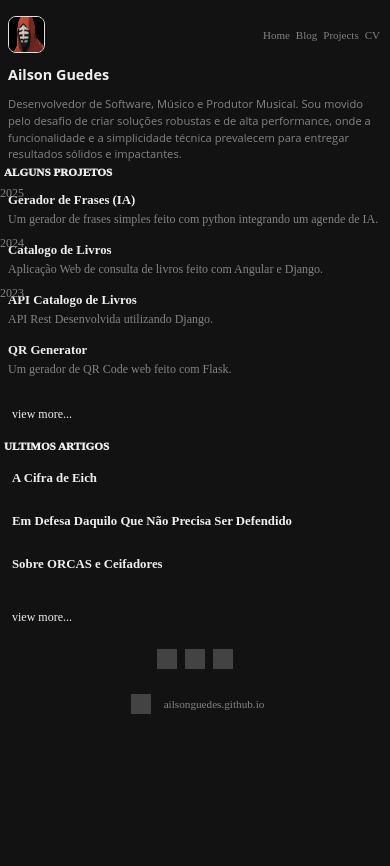
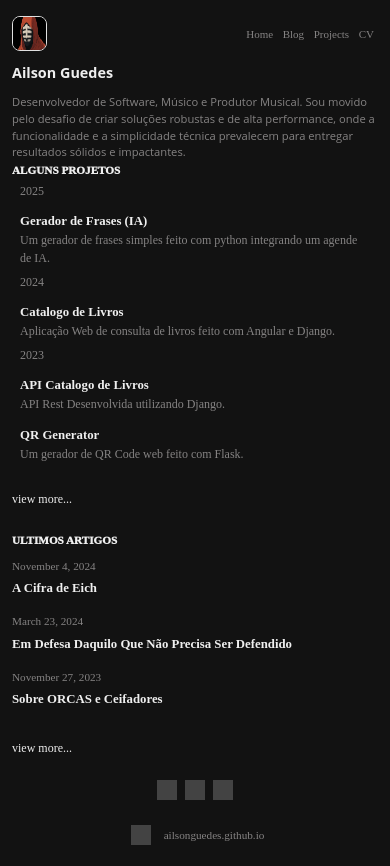
Before and after one commit to ailsonguedes/ailsonguedes.github.io, a React (Vite) app: page / in a window 390 px wide. Before the commit the page ends 844 px from the top, so only its background shows below. Built offline with nearby package versions, Linux system fonts and the light colour scheme; grey boxes are pictures that could not be loaded.

Commit message:
feat(build): nova build corrigindo erros de tela.

```diff
--- a/src/components/ArticleCard/ArticleCard.module.css
+++ b/src/components/ArticleCard/ArticleCard.module.css
@@ -16,7 +16,8 @@
     -webkit-align-items: center; /* WebKit */
     align-items: center;
     /* Margem superior para separar os cards, tirada do .articleLink antigo */
-    margin: 1rem 0rem 0 -7rem;
+    margin: 1rem 0rem 0 0;
+    margin-left: -1rem;
 }
 
 .articleLink{
@@ -65,8 +66,8 @@
 
     margin: 0;
     /* Espaço entre a data e o título/link */
-    margin-right: 0.5rem;
-    padding-right: 1rem;
+    margin-right: 1rem;
+    padding-right: -1rem;
 
     /* REMOVA: -webkit-transform: translateY(0.5em); e variações */
     /* REMOVA: transform: translateY(0.5em); */
@@ -74,6 +75,7 @@
     -webkit-font-smoothing: antialiased;
     -moz-osx-font-smoothing: grayscale;
     text-rendering: optimizeLegibility;
+    margin-left: -6.5rem;
 }
 
 /* ------------------- Coluna 2: Conteúdo (Título/Descrição Recuados) ------------------- */
@@ -144,18 +146,23 @@
 /* Mídia Queries para Responsividade */
 /* ------------------------------------------------------------------- */
 
-/* iPad 13" e tablets grandes */
+/* Tablets grandes e laptops pequenos (1024px - 1366px) */
 @media (max-width: 1366px) {
+    .articleCardContainer {
+        margin: 1rem 0 0 0;
+        margin-left: 0;
+    }
+
     .articleLink {
-        margin-left: 0.4rem;
+        margin-left: 0;
     }
 
     .articleDate {
-        flex: 0 0 5rem;
-        margin-right: 1.5rem;
-        margin-left: -1.5rem;
+        flex: 0 0 6rem;
+        margin-right: 1rem;
+        margin-left: 0;
         font-size: 0.85rem;
-        padding-right: 0.75rem;
+        width: 6rem;
     }
 
     .articleTitle {
@@ -164,60 +171,28 @@
 
     .articleDescription {
         font-size: 0.9rem;
-        width: 300px;
-        max-width: 300px;
-        margin-left: 0.3rem;
+        max-width: 100%;
+        margin-left: 0;
     }
 }
 
-/* iPad 11" e tablets médios */
-@media (max-width: 1194px) {
+/* Tablets landscape (iPad, etc.) - 768px a 1024px */
+@media (max-width: 1024px) {
+    .articleCardContainer {
+        margin: 1rem 0 0 0;
+        margin-left: 0;
+    }
+
     .articleLink {
-        margin-left: 0.4rem;
+        margin-left: 0;
     }
 
     .articleDate {
-        flex: 0 0 5rem;
-        margin-right: 1.5rem;
-        margin-left: -1.5rem;
+        flex: 0 0 5.5rem;
+        margin-right: 0.75rem;
+        margin-left: 0;
         font-size: 0.85rem;
-        padding-right: 0.75rem;
-    }
-}
-
-/* iPad padrão e iPad Mini landscape */
-@media (max-width: 1024px) {
-    .articleLink {
-        margin-left: 0.4rem;
-    }
-
-    .articleDate {
-        flex: 0 0 5rem;
-        margin-right: 1.5rem;
-        margin-left: -1.5rem;
-        font-size: 0.85rem;
-        padding-right: 0.75rem;
-    }
-
-    .articleTitle {
-        font-size: 0.95rem;
-    }
-
-    .articleDescription {
-        font-size: 0.9rem;
-        width: 300px;
-        max-width: 300px;
-        margin-left: 0.3rem;
-    }
-}
-
-/* Tablets pequenos e celulares grandes */
-@media (max-width: 768px) {
-    .articleDate {
-        flex: 0 0 5rem;
-        margin-right: 5rem;
-        margin-left: -2rem;
-        font-size: 0.8rem;
+        width: 5.5rem;
     }
 
     .articleTitle {
@@ -226,52 +201,121 @@
 
     .articleDescription {
         font-size: 0.85rem;
-        width: 250px;
-        max-width: 250px;
+        max-width: 100%;
+        margin-left: 0;
     }
 }
 
-/* Celulares */
+/* Tablets portrait e celulares grandes (640px - 768px) */
+@media (max-width: 768px) {
+    .articleCardContainer {
+        margin: 1rem 0 0 0;
+        margin-left: 0;
+    }
+
+    .articleLink {
+        margin-left: 0;
+    }
+
+    .articleDate {
+        flex: 0 0 4.5rem;
+        margin-right: 0.75rem;
+        margin-left: 0;
+        font-size: 0.8rem;
+        width: 4.5rem;
+    }
+
+    .articleTitle {
+        font-size: 0.875rem;
+    }
+
+    .articleDescription {
+        font-size: 0.8rem;
+        max-width: 100%;
+        margin-left: 0;
+        line-height: 1.4;
+    }
+}
+
+/* Celulares médios e grandes (480px - 640px) */
 @media (max-width: 640px) {
+    .articleCardContainer {
+        flex-direction: column; /* Empilha data e conteúdo em telas pequenas */
+        margin: 1rem 0 0 0;
+        margin-left: 0;
+        align-items: flex-start;
+    }
+
     .articleLink {
-        flex-direction: column; /* Empilha data e conteúdo em telas pequenas */
+        width: 100%;
         margin-left: 0;
     }
 
     .articleDate {
         flex-basis: auto;
+        flex-shrink: 0;
         padding-right: 0;
-        margin-bottom: 0.25rem;
+        margin-bottom: 0.5rem;
         margin-right: 0;
         margin-left: 0;
         text-align: left;
-        transform: translateY(0);
+        width: auto;
         font-size: 0.75rem;
     }
 
     .articleTitle {
         font-size: 0.85rem;
+        padding-bottom: 6px;
     }
 
     .articleDescription {
         font-size: 0.8rem;
-        width: 100%;
         max-width: 100%;
         margin-left: 0;
+        line-height: 1.4;
     }
 }
 
-/* Celulares pequenos */
+/* Celulares pequenos e médios (360px - 480px) */
 @media (max-width: 480px) {
+    .articleCardContainer {
+        margin: 0.875rem 0 0 0;
+    }
+
     .articleDate {
         font-size: 0.7rem;
+        margin-bottom: 0.4rem;
     }
 
     .articleTitle {
         font-size: 0.8rem;
+        padding-bottom: 5px;
     }
 
     .articleDescription {
         font-size: 0.75rem;
+        line-height: 1.35;
     }
 }
+
+/* Celulares muito pequenos (até 360px) */
+@media (max-width: 360px) {
+    .articleCardContainer {
+        margin: 0.75rem 0 0 0;
+    }
+
+    .articleDate {
+        font-size: 0.65rem;
+        margin-bottom: 0.35rem;
+    }
+
+    .articleTitle {
+        font-size: 0.75rem;
+        padding-bottom: 4px;
+    }
+
+    .articleDescription {
+        font-size: 0.7rem;
+        line-height: 1.3;
+    }
+}
--- a/src/components/ArticlesSection/ArticlesSection.module.css
+++ b/src/components/ArticlesSection/ArticlesSection.module.css
@@ -3,61 +3,55 @@
 /* ------------------------------------------------------------------- */
 
 .articlesContainer {
-    /* --- A MÁGICA (Sincronizado com .navContainer) --- */
-    max-width: 800px;
+    /* --- A MÁGICA (Sincronizado com .heroContainer) --- */
+    /* 1. Define a mesma largura máxima do Hero */
+    max-width: 550px;
+    /* 2. Centraliza o container */
     margin-left: auto;
     margin-right: auto;
-
     /* Box-sizing para compatibilidade cross-browser */
     box-sizing: border-box;
     -webkit-box-sizing: border-box;
     -moz-box-sizing: border-box;
-
-    /* Usa o mesmo padding lateral (essencial para o alinhamento) */
-    padding: 1rem 1rem;
-    margin-left: 21rem;
+    /* 3. Usa o mesmo padding lateral do Hero (essencial para o alinhamento) */
+    padding: 1rem 2rem;
     /* Espaçamento abaixo do NavBar */
     margin-top: 1rem;
 }
 
 .sectionTitle {
-    /* Adaptação direta de .sectionTitle */
     font-size: 0.9rem;
     font-weight: 1000;
     color: var(--cor-texto-secundario);
     display: block;
     width: 100%;
-    margin-top: -10px;
+    margin-top: -1px;
 
     text-align: left;
 
-    /* Recuo idêntico ao dos projetos */
-    margin-left: 9.5rem;
-    width: 40%;
-
+    /* Título alinhado com o conteúdo do Hero (padding do container já posiciona corretamente) */
+    margin-left: 0;
     margin-bottom: 1rem;
 }
 
 .cardGrid {
-    /* Adaptação direta de .cardGrid */
+    /* Garante que os artigos fiquem em coluna, um abaixo do outro */
     display: block;
     width: 100%;
     text-align: left;
-
     /* Alinhado com o conteúdo do Hero */
-    margin-left: 7.5rem;
+    margin-left: -1rem;
     /* Espaçamento grande entre os artigos individuais */
     gap: 1rem;
 }
 
 .sectionViewMoreLink {
-    /* Adaptação direta de .sectionViewMoreLink */
     display: block;
     text-align: left;
     width: auto;
 
     /* Alinhado com o conteúdo do Hero */
-    margin-left: 9.5rem;
+    margin-left: 0;
 
     margin-top: 1rem;
     padding-left: 0;
@@ -81,110 +75,92 @@
 /* Mídia Queries para Responsividade */
 /* ------------------------------------------------------------------- */
 
-/* iPad 13" e tablets grandes */
+/* Tablets grandes e laptops pequenos (1024px - 1366px) */
 @media (max-width: 1366px) {
     .articlesContainer {
         padding: 1rem 1rem;
-        margin-left: auto;
-        margin-right: auto;
         margin-top: 1.5rem;
         max-width: 600px;
     }
 
     .sectionTitle {
         font-size: 0.85rem;
-        margin-left: 1rem;
-        width: auto;
-        margin-bottom: -1rem;
+        margin-left: 0;
+        margin-bottom: 1rem;
     }
 
     .cardGrid {
-        margin-left: -3rem;
+        margin-left: 0;
         width: 100%;
     }
 
     .sectionViewMoreLink {
-        margin-left: 0.5rem;
-        padding-left: 1rem;
-        width: auto;
+        margin-left: 0;
+        font-size: 0.85rem;
         margin-top: 1.8rem;
     }
 }
 
-/* iPad 11" e tablets médios */
-@media (max-width: 1194px) {
-    .articlesContainer {
-        padding: 1rem 1rem;
-        margin-left: auto;
-        margin-right: auto;
-        margin-top: 1.5rem;
-        max-width: 600px;
-    }
-}
-
-/* iPad padrão e iPad Mini landscape */
+/* Tablets landscape (iPad, etc.) - 768px a 1024px */
 @media (max-width: 1024px) {
     .articlesContainer {
         padding: 1rem 1rem;
-        margin-left: auto;
-        margin-right: auto;
         margin-top: 1.5rem;
         max-width: 600px;
     }
 
     .sectionTitle {
         font-size: 0.85rem;
-        margin-left: 1rem;
-        width: auto;
-        margin-bottom: -1rem;
+        margin-left: 0;
+        margin-bottom: 1rem;
     }
 
     .cardGrid {
-        margin-left: -3rem;
+        margin-left: 0;
         width: 100%;
     }
 
     .sectionViewMoreLink {
-        margin-left: 0.5rem;
-        padding-left: 1rem;
-        width: auto;
+        margin-left: 0;
+        font-size: 0.85rem;
         margin-top: 1.8rem;
     }
 }
 
-/* Tablets pequenos e celulares grandes */
+/* Tablets portrait e celulares grandes (640px - 768px) */
 @media (max-width: 768px) {
     .articlesContainer {
-        padding: 1rem 0.75rem;
+        padding: 1rem 1rem;
         margin-top: 1rem;
+        max-width: 100%;
     }
 
     .sectionTitle {
         font-size: 0.8rem;
-        margin-left: 0.5rem;
+        margin-left: 0;
     }
 
     .cardGrid {
-        margin-left: 0.5rem;
+        margin-left: 0;
+        width: 100%;
     }
 
     .sectionViewMoreLink {
-        margin-left: 0.5rem;
+        margin-left: 0;
         font-size: 0.85rem;
     }
 }
 
-/* Celulares */
+/* Celulares médios e grandes (480px - 640px) */
 @media (max-width: 640px) {
     .articlesContainer {
-        padding: 0.75rem 0.5rem;
+        padding: 0.75rem 0.75rem;
         margin-top: 0.75rem;
+        max-width: 100%;
     }
 
     .sectionTitle {
         font-size: 0.75rem;
-        text-align: left;
-        width: 100%;
         margin-left: 0;
         margin-bottom: 0.5rem;
     }
@@ -196,16 +172,15 @@
 
     .sectionViewMoreLink {
         margin-left: 0;
-        padding-left: 0.5rem;
         font-size: 0.8rem;
-        width: auto;
     }
 }
 
-/* Celulares pequenos */
+/* Celulares pequenos e médios (360px - 480px) */
 @media (max-width: 480px) {
     .articlesContainer {
-        padding: 0.5rem 0.25rem;
+        padding: 0.5rem 0.75rem;
+        max-width: 100%;
     }
 
     .sectionTitle {
@@ -216,3 +191,19 @@
         font-size: 0.75rem;
     }
 }
+
+/* Celulares muito pequenos (até 360px) */
+@media (max-width: 360px) {
+    .articlesContainer {
+        padding: 0.5rem 0.5rem;
+        max-width: 100%;
+    }
+
+    .sectionTitle {
+        font-size: 0.65rem;
+    }
+
+    .sectionViewMoreLink {
+        font-size: 0.7rem;
+    }
+}
--- a/src/components/Footer/Footer.module.css
+++ b/src/components/Footer/Footer.module.css
@@ -146,7 +146,8 @@
     }
 
     .footerInnerWrapper {
-        padding: 0 0.75rem;
+        padding: 0 1rem;
+        max-width: 100%;
     }
 
     .footerText {
@@ -156,13 +157,20 @@
 
 /* Tablets pequenos e celulares grandes */
 @media (max-width: 768px) {
+    .footerContainer {
+        padding: 2rem 1rem;
+    }
+
     .footerInnerWrapper {
         flex-direction: column; /* Empilha os containers em telas menores */
         gap: 1.5rem;
+        padding: 0 1rem;
     }
 
     .footerLeftContainer {
         order: 2; /* Move o link principal para baixo em mobile */
+        justify-content: center;
+        width: 100%;
     }
 
     .footerRightContainer {
--- a/src/components/Hero/Hero.module.css
+++ b/src/components/Hero/Hero.module.css
@@ -40,7 +40,7 @@
 /* Mídia Queries para Responsividade */
 /* ------------------------------------------------------------------- */
 
-/* iPad 13" e tablets grandes */
+/* Tablets grandes e laptops pequenos (1024px - 1366px) */
 @media (max-width: 1366px) {
   .heroContainer {
     max-width: 600px;
@@ -57,16 +57,7 @@
   }
 }
 
-/* iPad 11" e tablets médios */
-@media (max-width: 1194px) {
-  .heroContainer {
-    max-width: 600px;
-    padding: 0 1rem;
-    margin-top: 1.5rem;
-  }
-}
-
-/* iPad padrão e iPad Mini landscape */
+/* Tablets landscape (iPad, etc.) - 768px a 1024px */
 @media (max-width: 1024px) {
   .heroContainer {
     max-width: 600px;
@@ -83,9 +74,10 @@
   }
 }
 
-/* Tablets pequenos e celulares grandes */
+/* Tablets portrait e celulares grandes (640px - 768px) */
 @media (max-width: 768px) {
   .heroContainer {
+    max-width: 100%;
     padding: 0 1rem;
     margin-top: 1rem;
   }
@@ -100,9 +92,10 @@
   }
 }
 
-/* Celulares */
+/* Celulares médios e grandes (480px - 640px) */
 @media (max-width: 640px) {
   .heroContainer {
+    max-width: 100%;
     padding: 0 0.75rem;
     margin-top: 0.75rem;
   }
@@ -118,10 +111,11 @@
   }
 }
 
-/* Celulares pequenos */
+/* Celulares pequenos e médios (360px - 480px) */
 @media (max-width: 480px) {
   .heroContainer {
-    padding: 0 0.5rem;
+    max-width: 100%;
+    padding: 0 0.75rem;
   }
 
   .heroTitle {
@@ -132,3 +126,19 @@
     font-size: 0.7rem;
   }
 }
+
+/* Celulares muito pequenos (até 360px) */
+@media (max-width: 360px) {
+  .heroContainer {
+    max-width: 100%;
+    padding: 0 0.5rem;
+  }
+
+  .heroTitle {
+    font-size: 0.85rem;
+  }
+
+  .heroText {
+    font-size: 0.65rem;
+  }
+}
--- a/src/components/NavBar/NavBar.module.css
+++ b/src/components/NavBar/NavBar.module.css
@@ -12,7 +12,7 @@
   /* NOTA: 'margin: 2rem auto 0;' é uma forma mais curta de combinar os itens 1 e 2 */
 
   /* 3. Espaçamento Lateral (para telas menores) */
-  padding: 0 20rem; /* Alterado de 25rem para 2rem (ou 1.5rem, etc.) */
+  padding: 0 2rem; /* Padding responsivo ajustado via media queries */
 
   /* 4. Estilos de layout (preservando o alinhamento atual) */
   display: flex;
@@ -139,11 +139,12 @@
     .navContainer {
         padding: 0 2rem;
         margin-top: 3rem;
+        max-width: 100%;
     }
 
     .navLinks {
-        font-size: 14px;
-        padding: 4px 5px;
+        font-size: 0.875rem;
+        padding: 0.4rem 0.5rem;
     }
 }
 
@@ -161,13 +162,12 @@
     }
 
     .navLinks {
-        font-size: 13px;
-        padding: 3px 4px;
-        gap: 3px;
+        font-size: 0.813rem;
+        padding: 0.3rem 0.4rem;
     }
 
     .navRightContainer {
-        gap: 3px;
+        gap: 0.3rem;
     }
 }
 
@@ -184,19 +184,19 @@
     }
 
     .navLinks {
-        font-size: 12px;
-        padding: 2px 3px;
+        font-size: 0.75rem;
+        padding: 0.25rem 0.3rem;
     }
 
     .navRightContainer {
-        gap: 2px;
+        gap: 0.2rem;
     }
 }
 
 /* Celulares pequenos */
 @media (max-width: 480px) {
     .navContainer {
-        padding: 0 0.5rem;
+        padding: 0 0.75rem;
         margin-top: 1rem;
     }
 
@@ -206,7 +206,11 @@
     }
 
     .navLinks {
-        font-size: 11px;
-        padding: 2px;
+        font-size: 0.688rem;
+        padding: 0.2rem 0.25rem;
+    }
+
+    .navRightContainer {
+        gap: 0.1rem;
     }
 }
--- a/src/components/ProjectCard/ProjectCard.module.css
+++ b/src/components/ProjectCard/ProjectCard.module.css
@@ -71,7 +71,7 @@
 /* Tablets */
 @media (max-width: 1024px) {
   .projectTitle {
-    font-size: 0.95rem;
+    font-size: 1.95rem;
   }
 
   .projectDescription {
--- a/src/components/ProjectItem/ProjectItem.module.css
+++ b/src/components/ProjectItem/ProjectItem.module.css
@@ -136,14 +136,22 @@
     padding: 0 1rem;
   }
 
+  .header {
+    padding-left: 0;
+  }
+
   .projectYear {
-    margin-left: -1rem;
+    left: 0;
+    margin-left: 0;
+    margin-right: 0.5rem;
     font-size: 0.85rem;
+    width: 4rem;
   }
 
   .contentWrapper {
     margin-left: 0;
-    min-width: 250px;
+    min-width: 100%;
+    padding-left: 0;
   }
 }
 
@@ -154,27 +162,50 @@
     margin-bottom: -1rem;
   }
 
+  .header {
+    padding-left: 0;
+    flex-direction: column;
+    align-items: flex-start;
+  }
+
   .projectYear {
+    position: static;
     margin-left: 0;
-    margin-right: 0.5rem;
+    margin-right: 0;
+    margin-bottom: 0.5rem;
     font-size: 0.8rem;
     transform: translateY(0);
+    width: auto;
+    text-align: left;
   }
 
   .contentWrapper {
     margin-left: 0;
     min-width: 100%;
     padding: 0.25rem 0;
+    padding-left: 0;
   }
 }
 
 /* Celulares pequenos */
 @media (max-width: 480px) {
   .projectContainer {
-    padding: 0 0.25rem;
+    padding: 0 0.5rem;
+  }
+
+  .header {
+    padding-left: 0;
   }
 
   .projectYear {
     font-size: 0.75rem;
+    position: static;
+    margin-bottom: 0.5rem;
+    width: auto;
+    text-align: left;
+  }
+
+  .contentWrapper {
+    padding-left: 0;
   }
 }
--- a/src/components/ProjectsSection/ProjectsSection.module.css
+++ b/src/components/ProjectsSection/ProjectsSection.module.css
@@ -9,7 +9,6 @@
     /* 2. Centraliza o container */
     margin-left: auto;
     margin-right: auto;
-
     /* Box-sizing para compatibilidade cross-browser */
     box-sizing: border-box;
     -webkit-box-sizing: border-box;
@@ -19,7 +18,6 @@
     padding: 1.2rem 2rem;
 
     /* --- Estilo do Hero --- */
-
     /* Espaçamento abaixo do NavBar */
     margin-top: 1.8rem; /* 64px (ajuste conforme o gosto) */
 }
@@ -28,18 +26,15 @@
     font-size: 0.9rem;
     font-weight: 1000;
     color: var(--cor-texto-secundario);
-    /* 1. Faz o título ser um bloco que ocupa a largura total para que a margem funcione */
+    /* 1. Faz o título ser um bloco que ocupa a largura total */
     display: block;
     width: 100%;
     margin-top: -1px;
     /* 2. Alinha o conteúdo à esquerda, alinhado com o Hero */
     text-align: left;
-    /* 3. Título alinhado com o conteúdo do Hero (padding do Hero é 2rem, então começa em 0) */
-    margin-left: -2rem;
-    width: auto;
-
+    /* 3. Título alinhado com o conteúdo do Hero (padding do container já posiciona corretamente) */
+    margin-left: 0;
     margin-bottom: 0.5rem;
-
 }
 
 .cardGrid {
@@ -47,8 +42,8 @@
     display: block;
     width: 100%;
     text-align: left;
-    /* Alinhado com o conteúdo do Hero (sem offset negativo) */
-    margin-left: -4rem;
+    /* Alinhado com o conteúdo do Hero */
+    margin-left: -2rem;
 
     /* Espaçamento grande entre os diferentes anos (ProjectItem) */
     gap: 1rem;
@@ -59,7 +54,7 @@
     text-align: left; /* Alinha o texto do link à esquerda */
     width: auto;
     /* Alinhado com o conteúdo do Hero */
-    margin-left: -2rem;
+    margin-left: 0;
 
     /* Espaçamento aumentado para compensar o margin-bottom: -2rem do .projectContainer */
     margin-top: 1.8rem;
@@ -82,99 +77,86 @@
 /* Mídia Queries para Responsividade */
 /* ------------------------------------------------------------------- */
 
-/* iPad 13" e tablets grandes */
+/* Tablets grandes e laptops pequenos (1024px - 1366px) */
 @media (max-width: 1366px) {
     .projectsContainer {
-        padding: 1rem 1rem;
+        padding: 1.2rem 1rem;
         margin-top: 1.5rem;
         max-width: 600px;
     }
 
     .sectionTitle {
         font-size: 0.85rem;
-        margin-left: 1rem;
-        width: auto;
+        margin-left: 0;
     }
 
     .cardGrid {
-        margin-left: -3rem;
+        margin-left: 0;
     }
 
     .sectionViewMoreLink {
-        margin-left: 0.5rem;
-        padding-left: 1rem;
-        width: auto;
+        margin-left: 0;
+        font-size: 0.85rem;
     }
 }
 
-/* iPad 11" e tablets médios */
-@media (max-width: 1194px) {
-    .projectsContainer {
-        padding: 1rem 1rem;
-        margin-top: 1.5rem;
-        max-width: 600px;
-    }
-}
-
-/* iPad padrão e iPad Mini landscape */
+/* Tablets landscape (iPad, etc.) - 768px a 1024px */
 @media (max-width: 1024px) {
     .projectsContainer {
-        padding: 1rem 1rem;
+        padding: 1.2rem 1rem;
         margin-top: 1.5rem;
         max-width: 600px;
     }
 
     .sectionTitle {
         font-size: 0.85rem;
-        margin-left: 1rem;
-        width: auto;
+        margin-left: 0;
     }
 
     .cardGrid {
-        margin-left: -3rem;
+        margin-left: 0;
     }
 
     .sectionViewMoreLink {
-        margin-left: 0.5rem;
-        padding-left: 1rem;
-        width: auto;
+        margin-left: 0;
+        font-size: 0.85rem;
     }
 }
 
-/* Tablets pequenos e celulares grandes */
+/* Tablets portrait e celulares grandes (640px - 768px) */
 @media (max-width: 768px) {
     .projectsContainer {
-        padding: 1rem 0.75rem;
+        padding: 1rem 1rem;
         margin-top: 1rem;
+        max-width: 100%;
     }
 
     .sectionTitle {
         font-size: 0.8rem;
-        margin-left: 0.5rem;
+        margin-left: 0;
     }
 
     .cardGrid {
-        margin-left: -1rem;
+        margin-left: 0;
+        width: 100%;
     }
 
     .sectionViewMoreLink {
-        margin-left: 0.5rem;
-        padding-left: 0.5rem;
+        margin-left: 0;
         font-size: 0.85rem;
     }
 }
 
-/* Celulares */
+/* Celulares médios e grandes (480px - 640px) */
 @media (max-width: 640px) {
     .projectsContainer {
-        padding: 0.75rem 0.5rem;
+        padding: 0.75rem 0.75rem;
         margin-top: 0.75rem;
+        max-width: 100%;
     }
 
     .sectionTitle {
         font-size: 0.75rem;
-        text-align: left;
-        width: 100%;
         margin-left: 0;
         margin-bottom: 0.5rem;
     }
@@ -186,16 +168,15 @@
 
     .sectionViewMoreLink {
         margin-left: 0;
-        padding-left: 0.5rem;
         font-size: 0.8rem;
-        width: auto;
     }
 }
 
-/* Celulares pequenos */
+/* Celulares pequenos e médios (360px - 480px) */
 @media (max-width: 480px) {
     .projectsContainer {
-        padding: 0.5rem 0.25rem;
+        padding: 0.5rem 0.75rem;
+        max-width: 100%;
     }
 
     .sectionTitle {
@@ -206,3 +187,19 @@
         font-size: 0.75rem;
     }
 }
+
+/* Celulares muito pequenos (até 360px) */
+@media (max-width: 360px) {
+    .projectsContainer {
+        padding: 0.5rem 0.5rem;
+        max-width: 100%;
+    }
+
+    .sectionTitle {
+        font-size: 0.65rem;
+    }
+
+    .sectionViewMoreLink {
+        font-size: 0.7rem;
+    }
+}
--- a/src/index.css
+++ b/src/index.css
@@ -1,4 +1,13 @@
 /* src/index.css ou src/main.css */
+
+/* Garante que o elemento HTML também cubra a altura total */
+html {
+  height: 100%;
+  /* Melhora a renderização de texto em dispositivos móveis */
+  -webkit-text-size-adjust: 100%;
+  -ms-text-size-adjust: 100%;
+  text-size-adjust: 100%;
+}
 
 /* Define a cor de fundo para a tela inteira */
 body {
@@ -6,9 +15,14 @@ body {
   color: var(--cor-texto-principal); /* Opcional: define a cor do texto padrão para branco, para contraste */
   margin: 0; /* Remove a margem padrão do navegador */
   padding: 0;
+  /* Previne scroll horizontal em mobile */
+  overflow-x: hidden;
+  /* Melhora a renderização de texto */
+  -webkit-font-smoothing: antialiased;
+  -moz-osx-font-smoothing: grayscale;
 }
 
-/* Garante que o elemento HTML também cubra a altura total */
-html {
-  height: 100%;
+/* Garante que todos os elementos respeitem o box-sizing */
+* {
+  box-sizing: border-box;
 }
```
Also changed, not shown: 5 other files (tests, documents, lock files or other folders).
